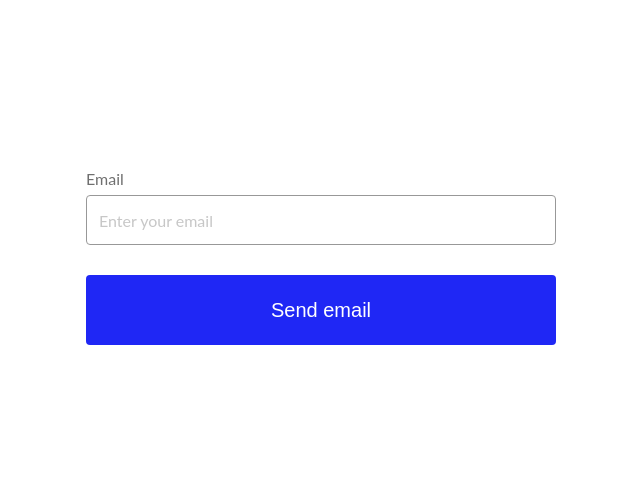
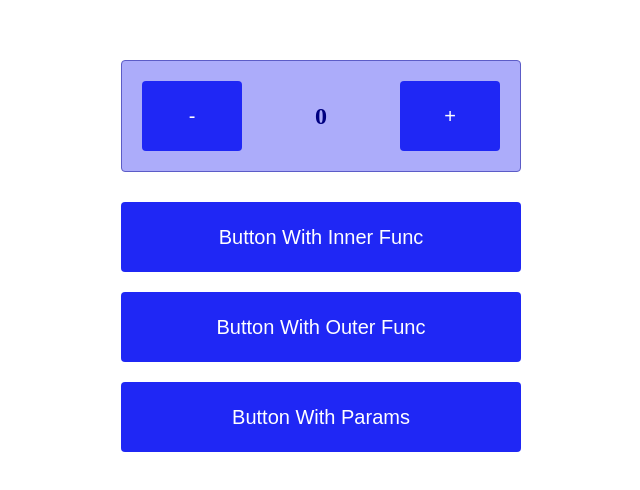
Before and after one commit to ElenaKars/React_AIT, a React app: page / in a window 1280 px wide. Shown: the part 144-634 px from the top of the page, without its empty margins (319-959 px from the left). Built offline with nearby package versions, Linux system fonts and the light colour scheme; the HTML template or start-up script is replaced by a standard one.

Commit message:
lesson04

```diff
--- a/src/App.jsx
+++ b/src/App.jsx
@@ -1,13 +1,14 @@
 import "./App.css";
-import Button from "./components/Button/Button";
+// import Button from "./components/Button/Button";
 
 //lessons
 // import Lesson_2 from "./lessons/lesson_2/lesson_2";
 import Lesson03 from "./lessons/lesson03/Lesson03";
+import Lesson04 from "./lessons/Lesson04/Lesson04";
 
 //homeworks
 // import Homework02 from "./homeworks/Homework02";
-import Homework03 from "./homeworks/homework03/Homework03";
+// import Homework03 from "./homeworks/homework03/Homework03";
 
 function App() {
   return (
@@ -16,7 +17,8 @@ function App() {
       {/* <Lesson_2 /> */}
       {/* <Homework02 /> */}
       {/* <Lesson03 /> */}
-      <Homework03 />
+      {/* <Homework03 /> */}
+      <Lesson04 />
     </div>
   );
 }
--- a/src/components/Button/Button.jsx
+++ b/src/components/Button/Button.jsx
@@ -3,10 +3,10 @@ import "./styles.css";
 // const props = {
 // name: <the property >
 // }
-function Button({ name, type = "button" }) {
+function Button({ name, type = "button", onClick }) {
   //   const { name } = props;
   return (
-    <button className="main-button" type={type}>
+    <button className="main-button" type={type} onClick={onClick}>
       {name}
     </button>
   );
--- /dev/null
+++ b/src/components/counter/Counter.jsx
@@ -0,0 +1,38 @@
+import { useState } from "react";
+import Button from "../Button/Button";
+import "./styles.css";
+
+function Counter() {
+  // Шаг 2 - вызываем хук useState и передаём в вызов (в круглые скобки) начальное состояние (initialState)
+  //при вызове хук useState возвращает массив из двух элементов
+  // 1-й элемент - значение состояния (актуальное)
+  // 2-й элемент - функция, которая может изменять значение состояния
+  // const counterStateAr = useState(2);
+  // const [counter, setCounter] = counterStateAr;
+  // console.log(counterStateAr);
+
+  //Для упрощения делаем деструктуризацию
+
+  const [counter, setCounter] = useState(0);
+
+  const onPlusClick = () => {
+    setCounter((prevState) => prevState + 1);
+  };
+
+  const onMinusClick = () => {
+    setCounter((prevState) => (prevState > 0 ? prevState - 1 : prevState));
+  };
+  return (
+    <div className="counter-wrapper">
+      <div className="button-wrapper">
+        <Button name="-" onClick={onMinusClick} />
+      </div>
+      <div className="result-container">{counter}</div>
+      <div className="button-wrapper">
+        <Button name="+" onClick={onPlusClick} />
+      </div>
+    </div>
+  );
+}
+
+export default Counter;
--- /dev/null
+++ b/src/components/counter/styles.css
@@ -0,0 +1,21 @@
+.counter-wrapper {
+  display: flex;
+  align-items: center;
+  justify-content: space-between;
+  gap: 20px;
+  min-width: 400px;
+  padding: 20px;
+  background-color: rgb(172, 172, 250);
+  border: 1px solid rgb(92, 92, 199);
+  border-radius: 4px;
+}
+
+.button-wrapper {
+  width: 100px;
+}
+
+.result-container {
+  font-size: 24px;
+  font-weight: bold;
+  color: navy;
+}
--- a/src/homeworks/homework03/styles.css
+++ b/src/homeworks/homework03/styles.css
@@ -1,3 +1,5 @@
+@import url(https://fonts.googleapis.com/css?family=Lato:100,100italic,300,300italic,regular,italic,700,700italic,900,900italic);
+
 .homework03-wrapper {
   font-family: "Lato", sans-serif;
   display: flex;
--- /dev/null
+++ b/src/lessons/Lesson04/Lesson04.jsx
@@ -0,0 +1,29 @@
+import "./styles.css";
+import Button from "../../components/Button/Button";
+import Counter from "../../components/counter/Counter";
+
+function Lesson04() {
+  const showMessage = () => alert("Outer Func");
+
+  const showCustomMessage = (name) => alert(`Func outer - ${name}`);
+  return (
+    <div className="lesson04-wrapper">
+      <Counter />
+      <div className="buttons-container">
+        <Button
+          name="Button With Inner Func"
+          onClick={() => alert("Func inner")}
+        />
+        <Button name="Button With Outer Func" onClick={showMessage} />
+        <Button
+          name="Button With Params"
+          onClick={() => {
+            showCustomMessage("Bob");
+          }}
+        />
+      </div>
+    </div>
+  );
+}
+
+export default Lesson04;
--- /dev/null
+++ b/src/lessons/Lesson04/styles.css
@@ -0,0 +1,15 @@
+.lesson04-wrapper {
+  display: flex;
+  flex-direction: column;
+  align-items: center;
+  justify-content: center;
+  gap: 30px;
+  flex: 1;
+}
+
+.buttons-container {
+  display: flex;
+  flex-direction: column;
+  gap: 20px;
+  width: 400px;
+}
```
